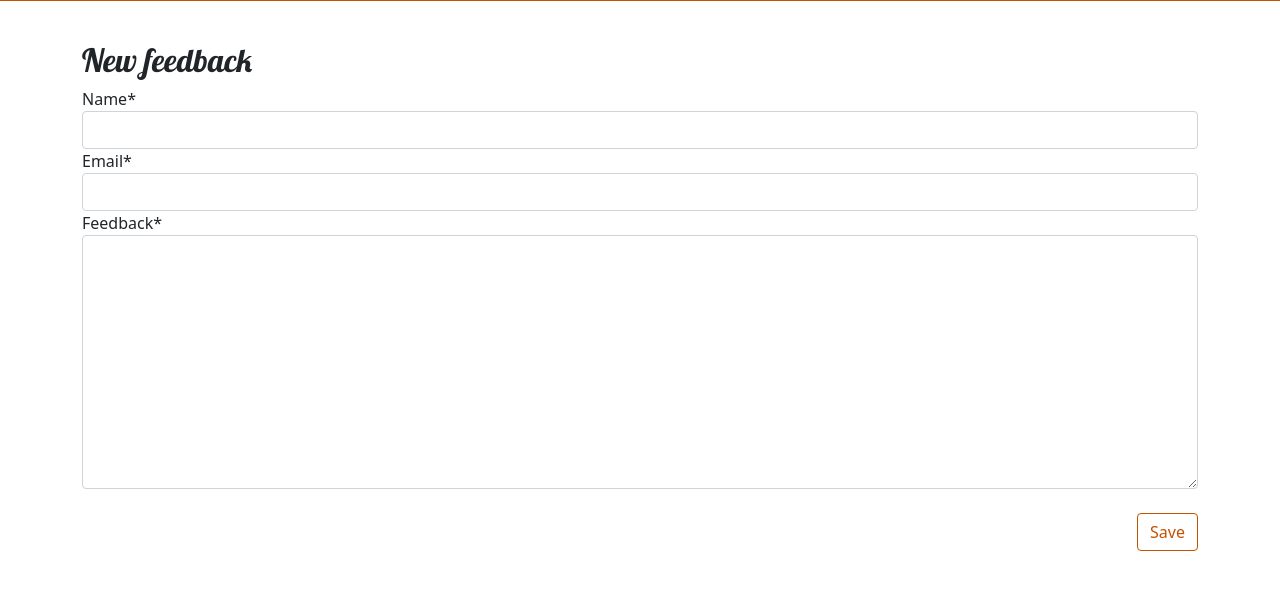
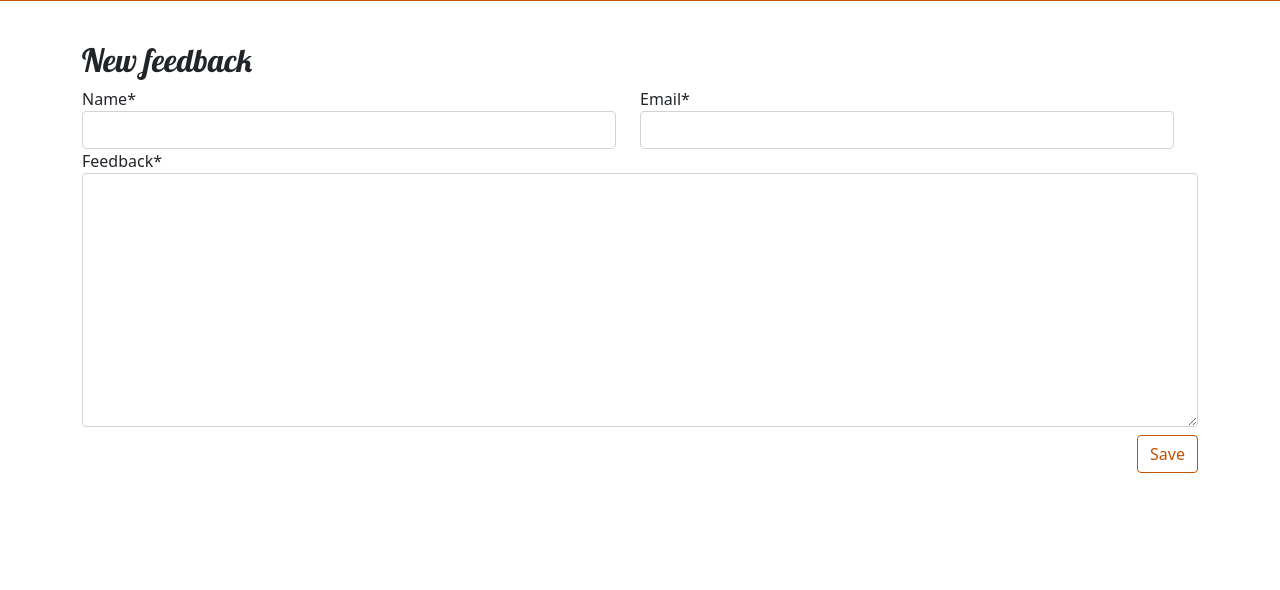
Before and after one commit to sairsc/django-girls, a Django app: page /feedback/new/ in a window 1280 px wide. Shown: the part 105-695 px from the top of the page. Run offline with Django 4.2, Linux system fonts and the light colour scheme; some libraries are stand-ins or nearby versions.

Commit message:
Added crispy forms layout

```diff
--- a/feedback/forms.py
+++ b/feedback/forms.py
@@ -1,5 +1,7 @@
 from django import forms
 from .models import Feedback
+from crispy_forms.helper import FormHelper
+from crispy_forms.layout import Layout, Submit, Row, Column, Div, HTML
 
 
 class FeedbackForm(forms.ModelForm):
@@ -8,8 +10,30 @@ class FeedbackForm(forms.ModelForm):
         fields = ("name", "email", "feedback")
         required_fields = ["name", "email", "feedback"]
 
+    def __init__(self, *args, **kwargs):
+        super().__init__(*args, **kwargs)
+        self.helper = FormHelper()
+        self.helper.layout = Layout(
+            Row(
+                Column("name", css_class="col-md-6 mb-0"),
+                Column("email", css_class="col-md-6 mb-0"),
+                css_class="row col-md-12",
+            ),
+            Row(
+                Column("feedback", css_class="form-group col-md-12 mb-2"),
+                css_class="row",
+            ),
+            Div(
+                HTML(
+                    '<button type="submit" class="save btn btn-secondary">Save</button>'
+                )
+            ),
+        )
+
     def clean_email(self):
         email = self.cleaned_data.get("email", "")
         if email.endswith("@softcatalyst.com"):
             return email
-        raise forms.ValidationError("Invalid Domain")
+        raise forms.ValidationError(
+            "Email is invalid. The email should be a softcatalyst email"
+        )
--- a/feedback/templates/feedback/feedback_new.html
+++ b/feedback/templates/feedback/feedback_new.html
@@ -4,8 +4,7 @@
 
 {% block content %}
     <h2>New feedback</h2>
-    <form method="POST" class="post-form">{% csrf_token %}
-        {{ form|crispy }}<br>
-        <button type="submit" class="save btn btn-secondary">Save</button>
+    <form method="POST" class="post-form">
+        {% crispy form %}<br>
     </form>
 {% endblock %}
```
